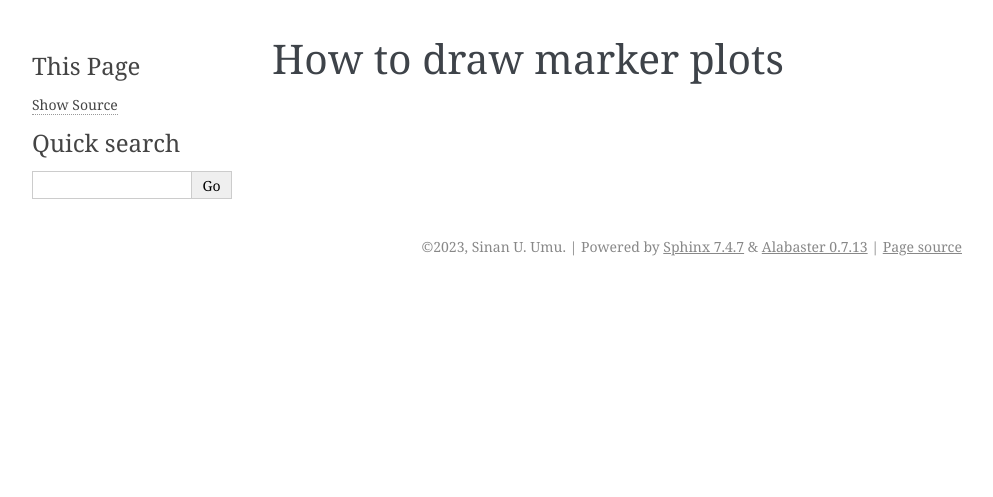
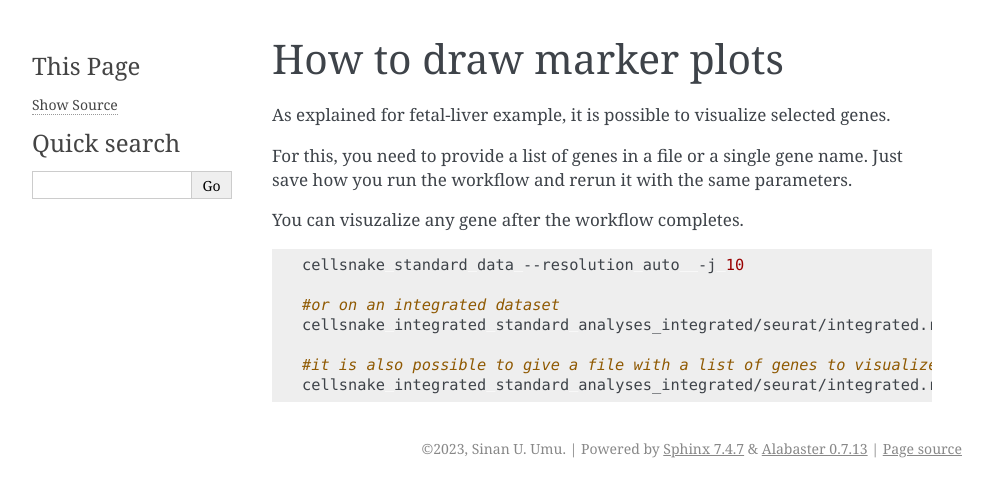
Before and after one commit to sinanugur/cellsnake, a Sphinx documentation site: the page built from docs/markers.rst, in a window 1280 px wide. Shown: the top 497 px of the page, without its empty margins (148-1141 px from the left). Built offline with Sphinx 7.4.7, drawn with Linux system fonts in a browser that asks for light colours.

Commit message:
docs update

```diff
--- a/docs/markers.rst
+++ b/docs/markers.rst
@@ -1,3 +1,22 @@
 ************************
 How to draw marker plots
 ************************
+
+As explained for fetal-liver example, it is possible to visualize selected genes.
+
+For this, you need to provide a list of genes in a file or a single gene name. Just save how you run the workflow and rerun it with the same parameters.
+
+You can visuzalize any gene after the workflow completes.
+
+
+
+.. code-block:: bash
+
+
+    cellsnake standard data --resolution auto  -j 10
+
+    #or on an integrated dataset
+    cellsnake integrated standard analyses_integrated/seurat/integrated.rds --gene AHPS --resolution auto  -j 10
+
+    #it is also possible to give a file with a list of genes to visualize
+    cellsnake integrated standard analyses_integrated/seurat/integrated.rds --gene markers.tsv --resolution auto  -j 10
```
